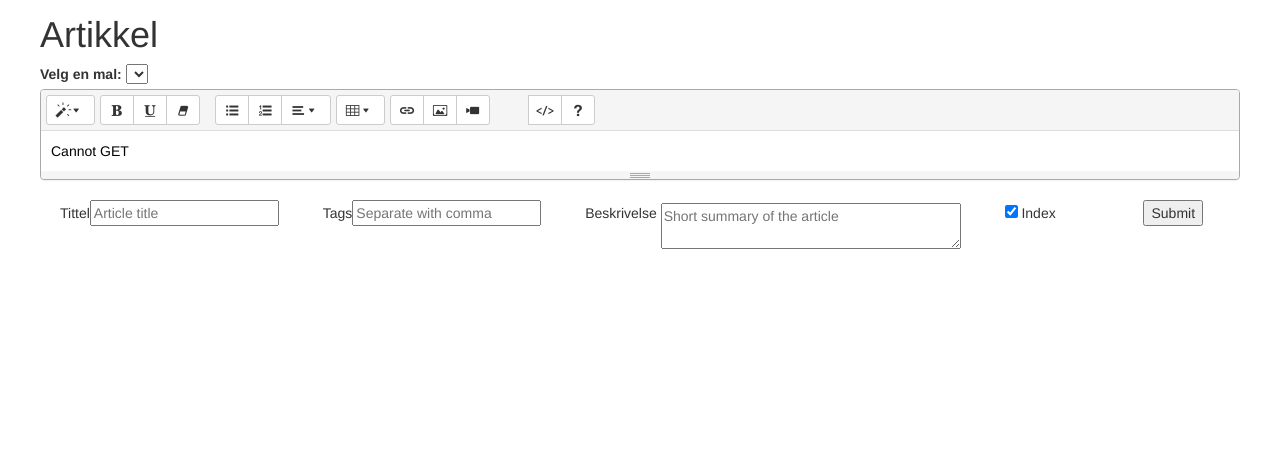
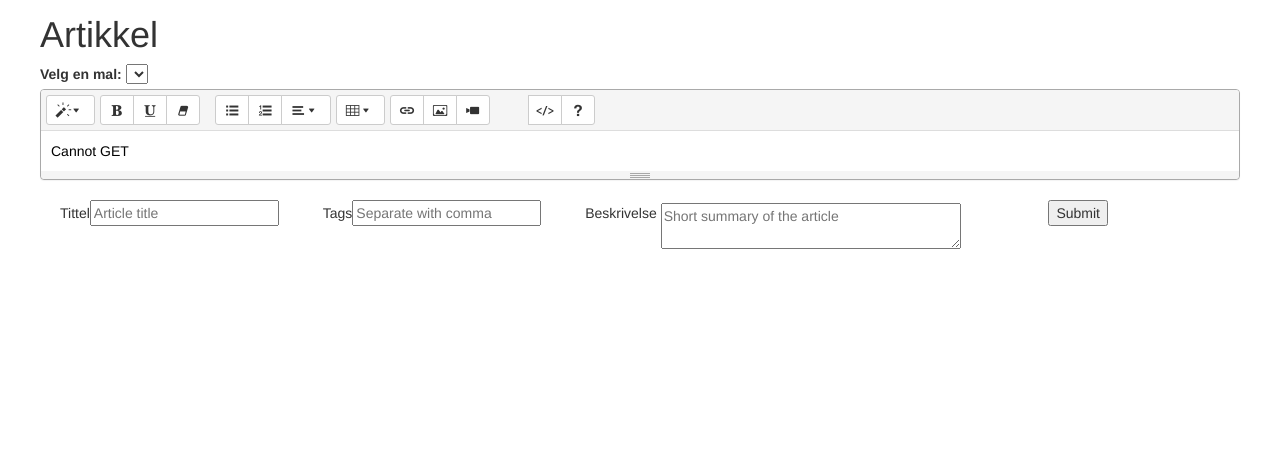
Before and after one commit to microserv/frontend, a Django app: template editor_backend/templates/editor_page.html in a window 1280 px wide. Shown: the part 181-644 px from the top of the page. Run offline with Django 3.2, Linux system fonts and the light colour scheme; the template is opened without the code that fills it, so the values that code supplies are empty; some libraries are stand-ins or nearby versions.

Commit message:
Remove index checkbox

```diff
--- a/editor_backend/templates/editor_page.html
+++ b/editor_backend/templates/editor_page.html
@@ -66,7 +66,6 @@
         <div class="publish">Beskrivelse
             <textarea type="text" name="description" placeholder="Short summary of the article" maxlength="500" style="vertical-align: top; width: 300px; max-height:60px" required></textarea>
         </div>
-        <div class="publish"><input type="checkbox" name="index" id="index"> Index</div>
 		<div class="publish"><input type="hidden" name="article" id="article" ></div>
         <div class="publish"><input id="submit" type="submit" value="Submit" onclick=loadArticle()></div>
 
```
